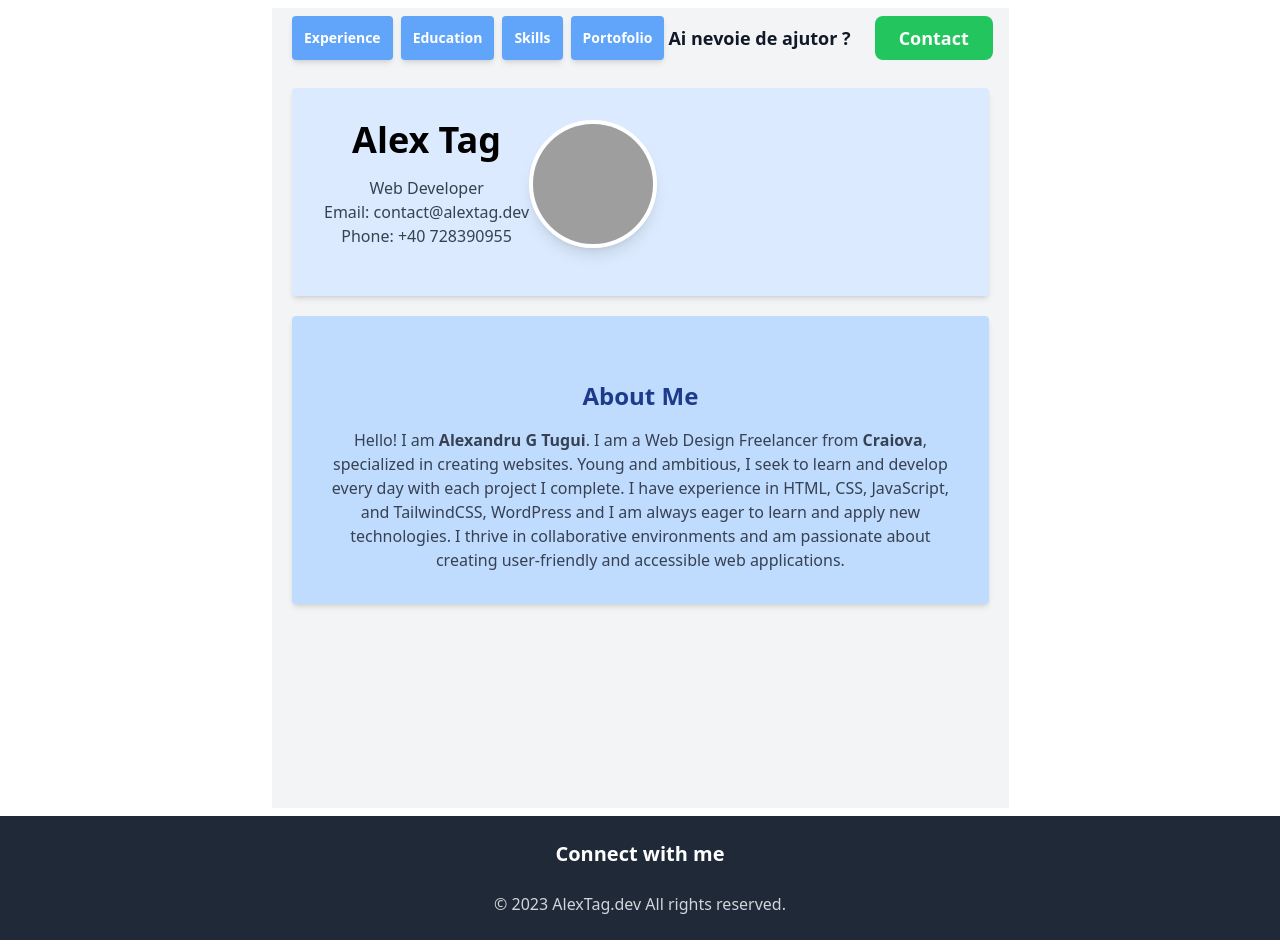
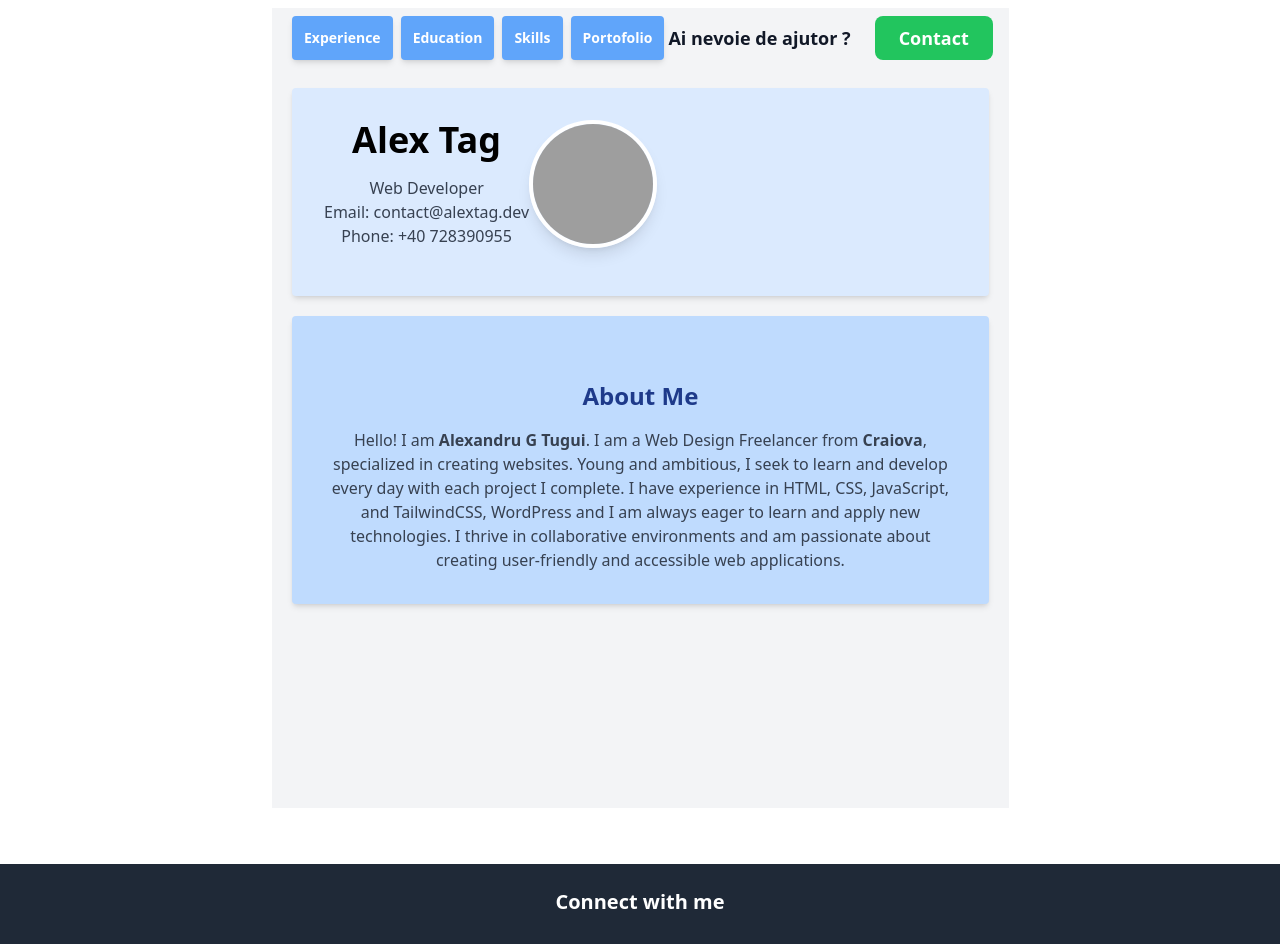
Before and after one commit to alextagdev/alextag.dev, a React (Create React App) app: page / in a window 1280 px wide. Shown: the top 944 px of the page. Built offline with nearby package versions, Linux system fonts and the light colour scheme; grey boxes are pictures that could not be loaded.

Commit message:
Customize Footer

```diff
--- a/src/components/Footer.js
+++ b/src/components/Footer.js
@@ -2,7 +2,7 @@ import React from 'react';
 
 function Footer() {
   return (
-    <footer className="bg-gray-800 py-6">
+    <footer className="bg-gray-800 py-6 mt-12">
       <div className="container mx-auto px-4">
         <div className="text-center text-white">
           <h2 className="text-xl font-semibold mb-2">Connect with me</h2>
```
